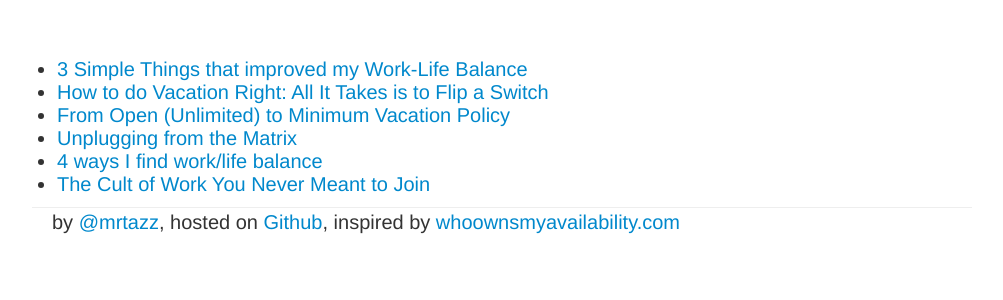
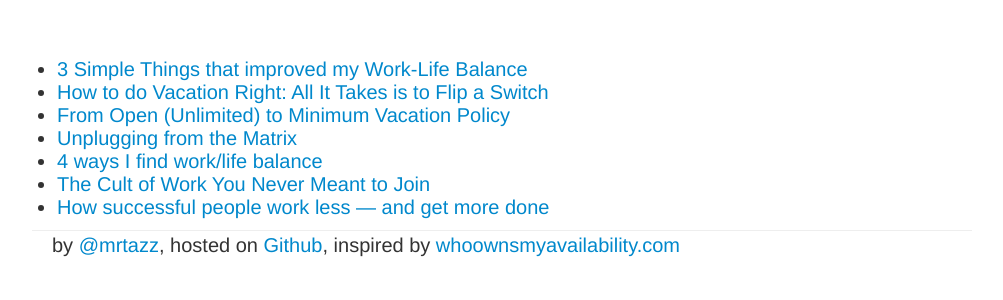
Before and after one commit to mrtazz/whoownsmyworklifebalance.com, a Jekyll site: the page built from links.html, in a window 1280 px wide. Shown: the top 300 px of the page, without its empty margins (138-1141 px from the left). Built offline with Jekyll 4.4.1, drawn with Linux system fonts in a browser that asks for light colours; comment, search, counter and statistics services are not loaded.

Commit message:
add article about getting more done in less
This one links to the Stanford study that found that working more than
50 hours a week makes you less productive. It also has some generally
interesting tips.

```diff
--- a/_data/links.yml
+++ b/_data/links.yml
@@ -10,3 +10,5 @@
   url: http://victoriamcginley.com/2015/04/22/how-i-find-work-life-balance
 - title: The Cult of Work You Never Meant to Join
   url: https://medium.com/digital-nomad-stories/the-cult-of-work-you-never-meant-to-join-cd965fb9ea1a
+- title: How successful people work less — and get more done
+  url: http://qz.com/386166/how-successful-people-work-less-and-get-more-done/
```
